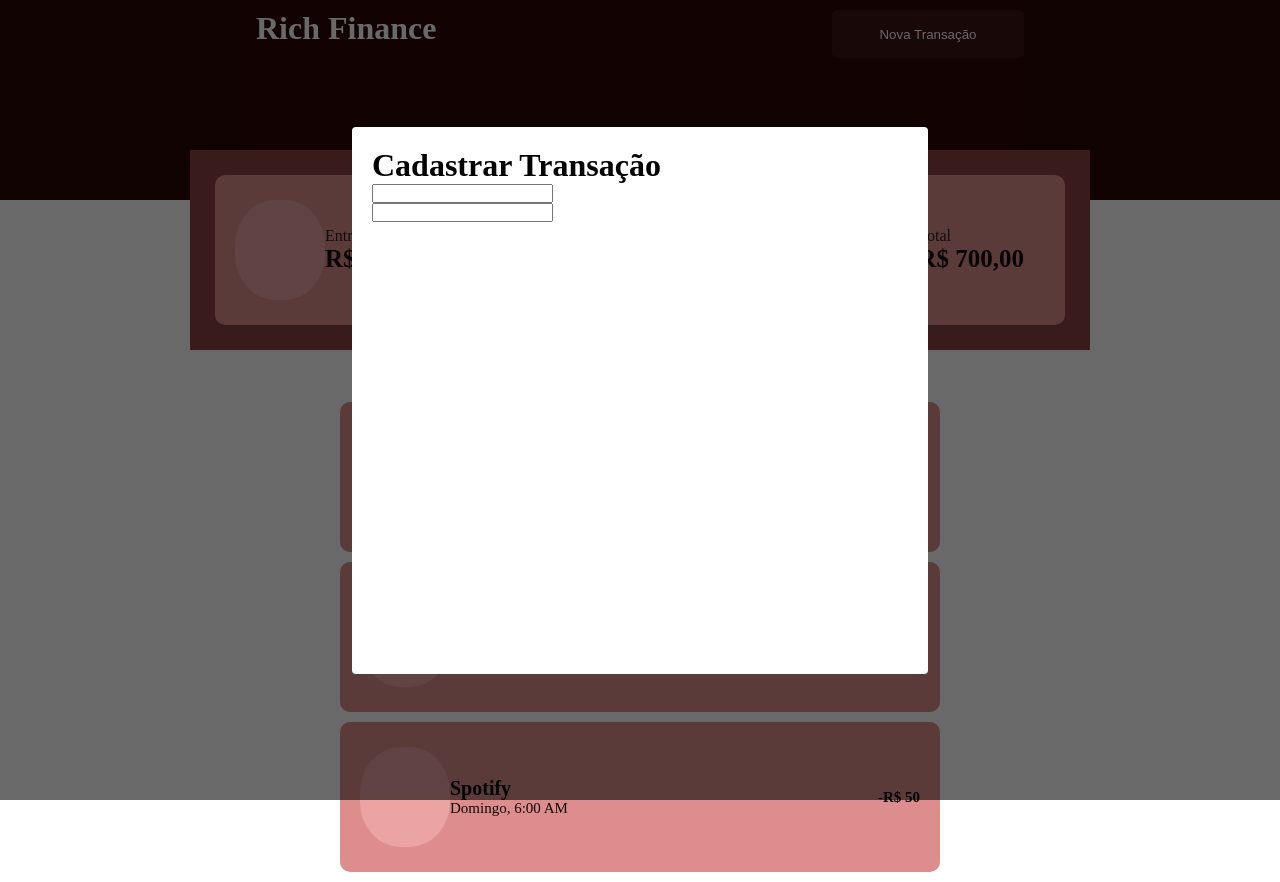
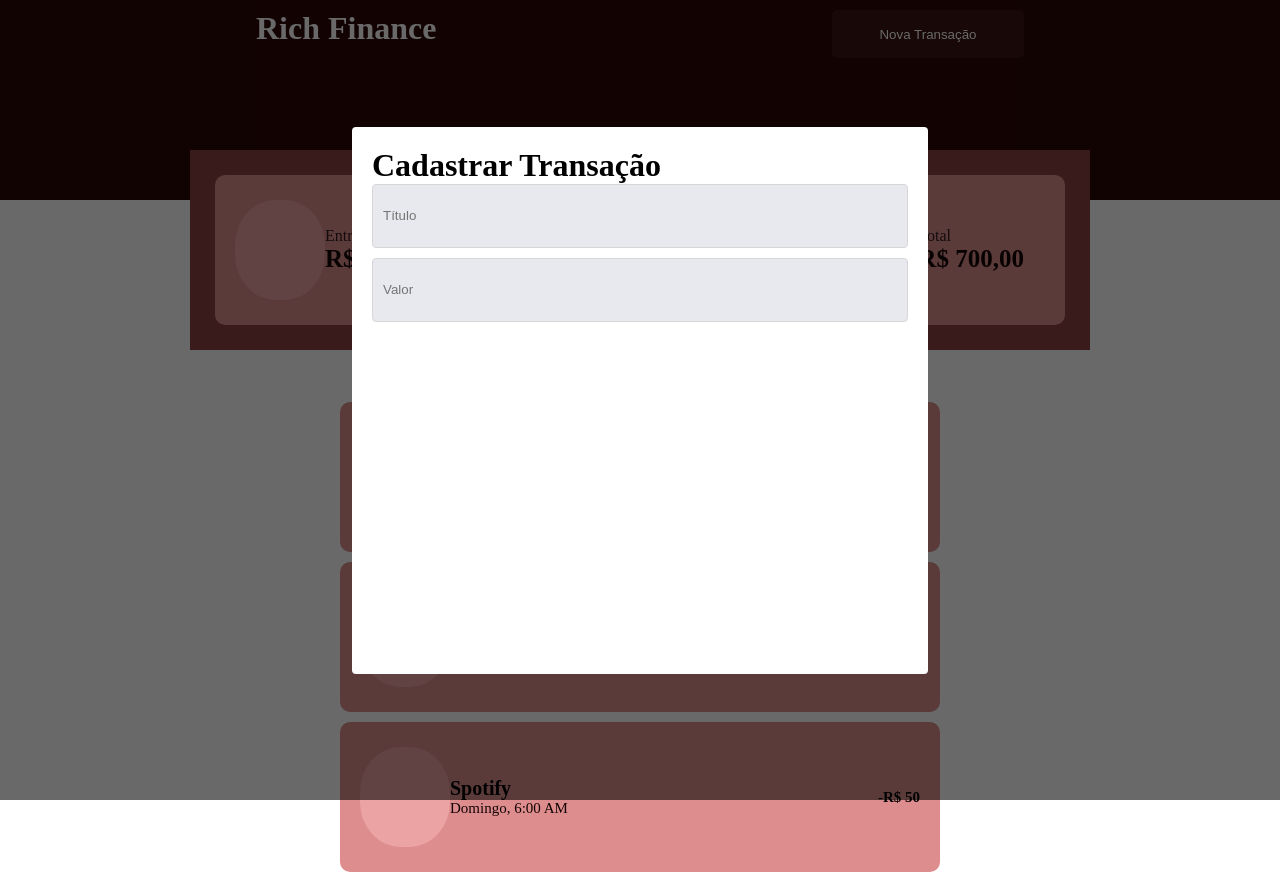
Before and after one commit to devrichele/my-finance, a React (Vite) app: page / in a window 1280 px wide. Both pictures are taken after a click on the button "Nova Transação". Built offline with nearby package versions, Linux system fonts and the light colour scheme.

Commit message:
aplicando placeholder, style no div e criando input

```diff
--- a/src/components/entrada/index.jsx
+++ b/src/components/entrada/index.jsx
@@ -1,9 +1,9 @@
 
 import "./styles.css"
-export default function EntradaCadastro (){
+export default function EntradaCadastro ({placeholder}){
  return (
     <div>
-        <input/>
+        <input className="cadastroInput" placeholder={placeholder}/>
     </div>
  )
 }
--- a/src/components/entrada/styles.css
+++ b/src/components/entrada/styles.css
@@ -0,0 +1,9 @@
+.cadastroInput{
+    width: 100%;
+    height: 64px;
+    background-color:#E7E9EE;
+    border:solid 1px #D7D7D7;
+    border-radius: 4px;
+    outline: none;
+    padding: 0px 10px;
+}
--- a/src/components/modelo/index.jsx
+++ b/src/components/modelo/index.jsx
@@ -13,10 +13,14 @@ export default function Modelo (){
         </div>
         <form>
             <h1> Cadastrar Transação </h1>
-            <div>
-                <EntradaCadastro />
-
-                <EntradaCadastro />
+            <div style={{
+              display: "flex",
+              flexDirection: "column",
+              justifyContent: "space-between",
+              gap: 10
+            }}>
+                <EntradaCadastro placeholder ={"Título"}/>
+                <EntradaCadastro placeholder ={"Valor"}/>
 
             </div>
         </form>
```
